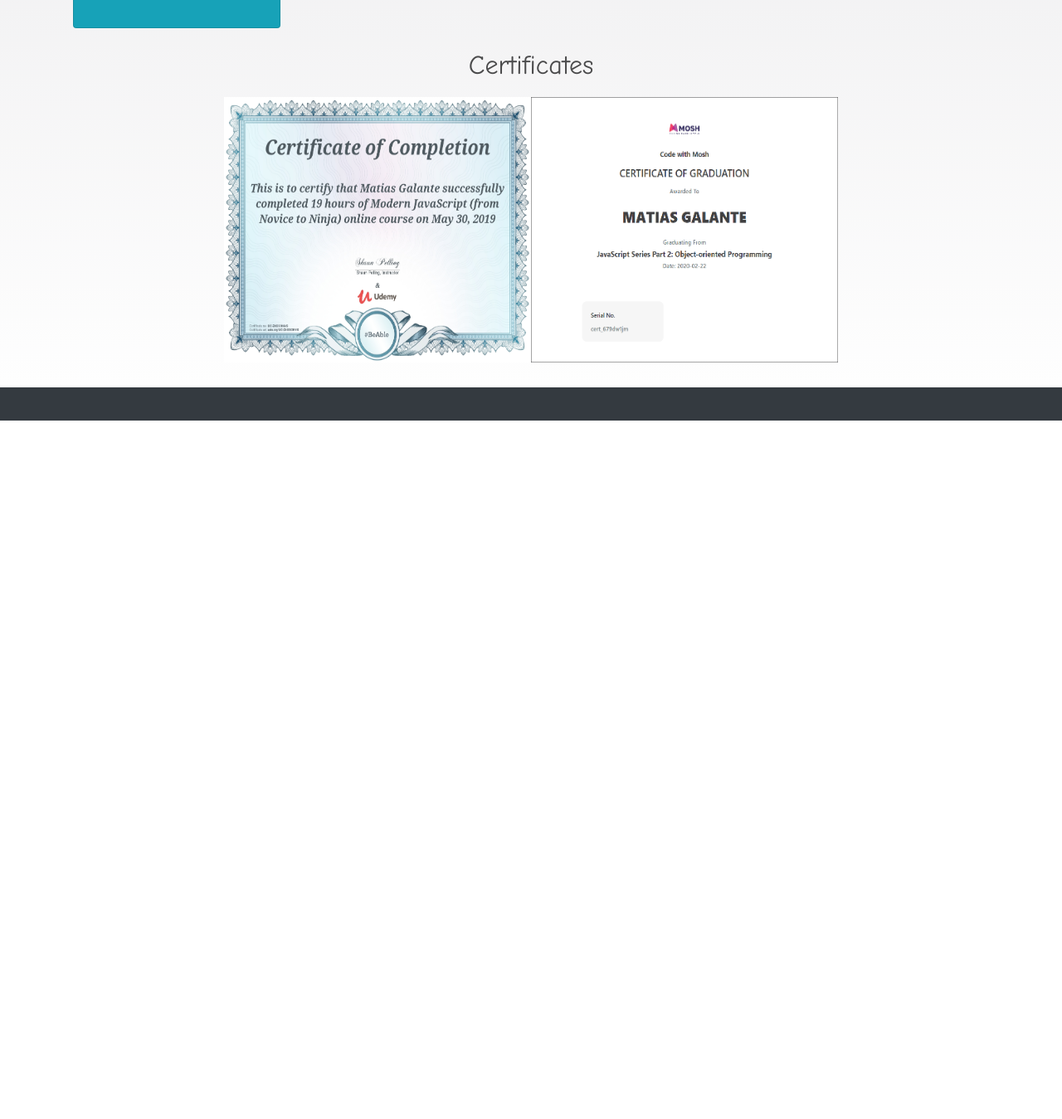
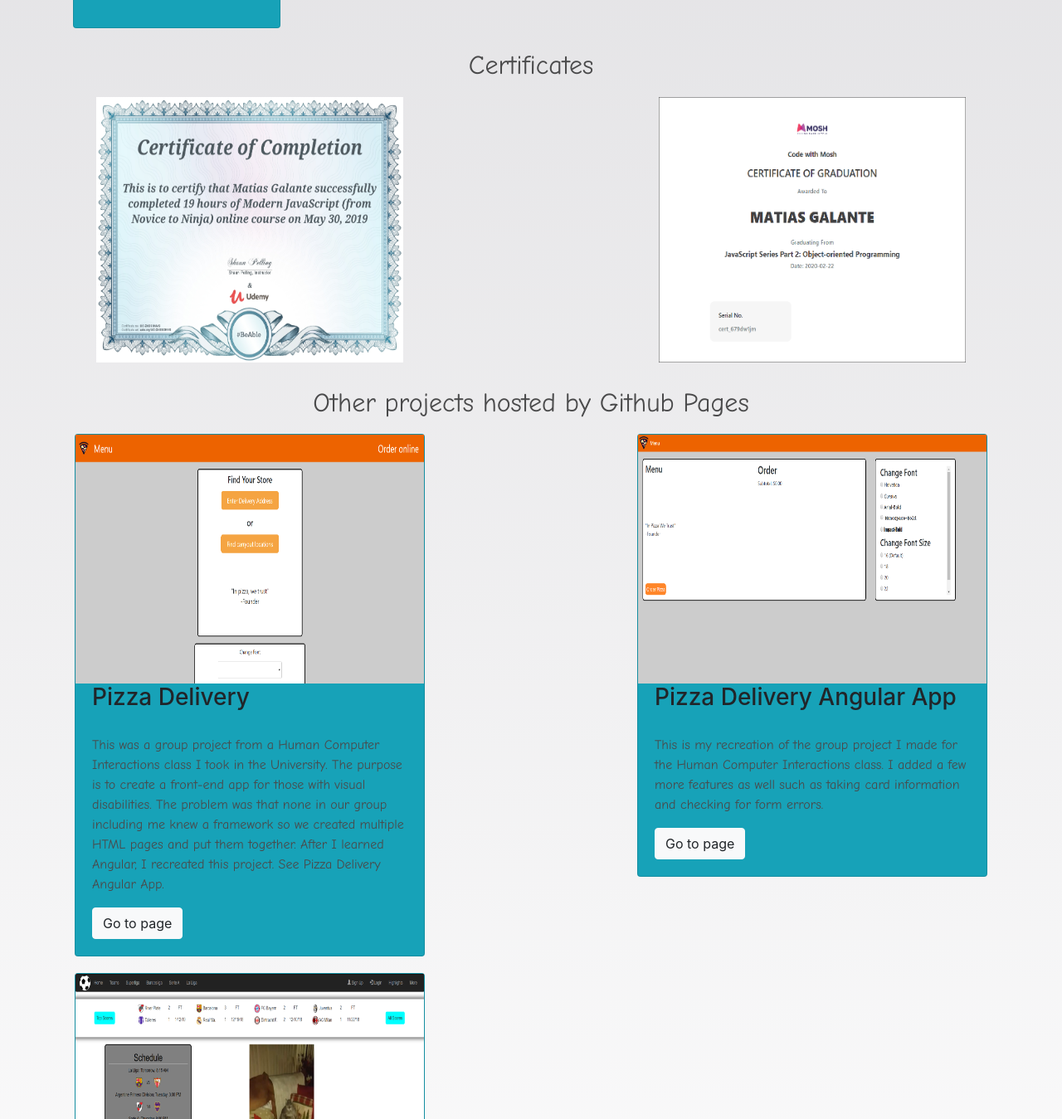
Before and after one commit to CarpalCarp/MatiasG.github.io, a plain HTML site: page index.html in a window 1280 px wide. Shown: the part 1451-2800 px from the top of the page at 83% size. Before the commit the page ends 1958 px from the top, so only its background shows below. Drawn offline with nearby package versions, Linux system fonts and the light colour scheme.

Commit message:
Update index.html

```diff
--- a/index.html
+++ b/index.html
@@ -54,14 +54,14 @@
 
   <div class="container-fluid">
     <header class="row justify-content-center" id="home">
-      <div class="col-md-4">
+      <div class="col-md-6 col-sm-4">
         <div class="mx-auto text-center">
           <h1 id="nameLogo">Matias Galante</h1>
         </div>
       </div>
     </header>
 
-    <div id="hello" class="row justify-content-around">
+    <div class="row justify-content-around">
       <aside class="col-md-4">
         <img src="img/MatiasPicture.jpg" alg="Matias" height="400" width="280">
       </aside>
@@ -185,11 +185,19 @@
       </div>
     </article>
 
-    <section class="row justify-content-around mx-1">
+    <section>
       <div class="col-md-12 col-sm-12">
         <h2>Certificates</h2>
       </div>
       <div class="row certificates">
+      </div>
+    </section>
+
+    <section>
+      <div class="col-md-12 col-sm-12">
+        <h2>Other projects hosted by Github Pages</h2>
+      </div>
+      <div class="row github-pages-projects">
 
       </div>
     </section>
@@ -213,6 +221,7 @@
   <script>
     $(document).ready(function () {
       displayCertificates();
+      displayProjects();
     });
   </script>
 
```
